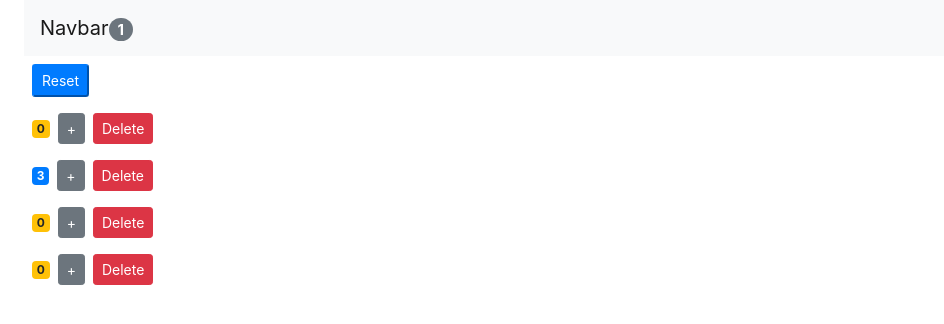
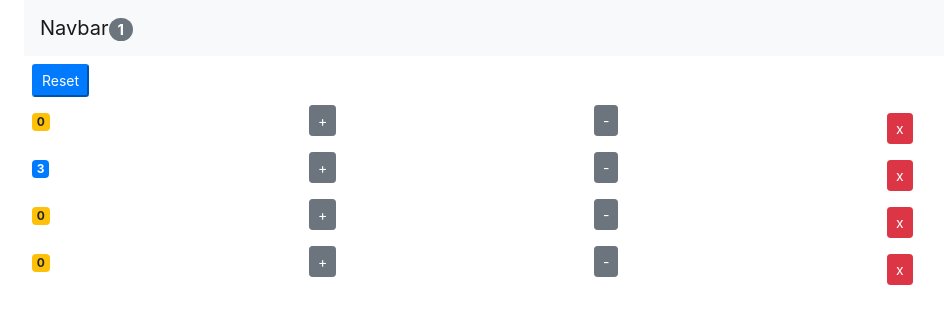
Before and after one commit to gabpoiss/React_With_Mosh, a React (Create React App) app in the folder counter-app/: page / in a window 1280 px wide. Shown: the top 324 px of the page, without its empty margins (61-1005 px from the left). Built offline with nearby package versions, Linux system fonts and the light colour scheme.

Commit message:
Cleaned the code with no more errors and created a Decrement method that decrease the counter onClick()

```diff
--- a/counter-app/src/App.js
+++ b/counter-app/src/App.js
@@ -13,16 +13,15 @@ class App extends Component {
     ]
   };
 
-  constructor() {
-    super();
-    console.log("App - Constructor");
-    // this.state = this.props.something;
-  }
+  // constructor() {
+  //   super();
+  //   // console.log("App - Constructor");
+  //   // this.state = this.props.something;
+  // }
 
   componentDidMount() {
     // AJAX call
-
-    console.log("App - mounted");
+    // console.log("App - mounted");
   }
 
   handleIncrement = counter => {
@@ -42,13 +41,22 @@ class App extends Component {
   };
 
   handleDelete = counterID => {
-    console.log("Event handle Delete Called", counterID);
+    // console.log("Event handle Delete Called", counterID);
     const counters = this.state.counters.filter(c => c.id !== counterID);
     this.setState({ counters: counters });
   };
 
+  handleDecrement = counterDecrement => {
+    console.log(counterDecrement);
+    const counters = this.state.counters.map(c => {
+      if (c.id === counterDecrement.id) c.value = c.value - 1;
+      return c;
+    });
+    this.setState({ counters: counters });
+  };
+
   render() {
-    console.log("App - Rendered");
+    // console.log("App - Rendered");
     return (
       <React.Fragment>
         <main className="container">
@@ -60,6 +68,7 @@ class App extends Component {
             onReset={this.handleReset}
             onIncrement={this.handleIncrement}
             onDelete={this.handleDelete}
+            onDecrement={this.handleDecrement}
           />
         </main>
       </React.Fragment>
--- a/counter-app/src/components/counter.jsx
+++ b/counter-app/src/components/counter.jsx
@@ -10,32 +10,47 @@ class Counter extends Component {
   //   this.handleIncrement = this.handleIncrement.bind(this);
   // }
   componentDidUpdate(prevProps, prevState) {
-    console.log("prevProps", prevProps);
-    console.log("prevState", prevState);
+    // console.log("prevProps", prevProps);
+    // console.log("prevState", prevState);
   }
 
   componentWillUnmount() {
-    console.log("Counter - Unmount");
+    // console.log("Counter - Unmount");
   }
 
   render() {
-    console.log("Counter - Rendered");
+    // console.log("Counter - Rendered");
     return (
-      <div>
+      <div className="row">
+        <div className="col">
           <span className={this.getBadgeClasses()}>{this.formatCount()}</span>
-
+        </div>
+        <div className="col">
           <button
             onClick={() => this.props.onIncrement(this.props.counter)}
             className="btn btn-secondary btn-sm"
           >
             +
           </button>
+        </div>
+
+        <div className="col">
+          <button
+            onClick={() => this.props.onDecrement(this.props.counter)}
+            className="btn btn-secondary btn-sm"
+          >
+            -
+          </button>
+        </div>
+
+        <div className="col">
           <button
             onClick={() => this.props.onDelete(this.props.counter.id)}
             className="btn btn-danger btn-sm m-2"
           >
-          Delete
+            x
           </button>
+        </div>
       </div>
     );
   }
--- a/counter-app/src/components/counters.jsx
+++ b/counter-app/src/components/counters.jsx
@@ -3,8 +3,14 @@ import Counter from "./counter";
 
 class Counters extends Component {
   render() {
-    console.log("Counters - Rendered");
-    const { onReset, counters, onDelete, onIncrement } = this.props;
+    // console.log("Counters - Rendered");
+    const {
+      onReset,
+      counters,
+      onDelete,
+      onIncrement,
+      onDecrement
+    } = this.props;
     return (
       <div>
         <button onClick={onReset} className="btn-primary btn-sm m-2">
@@ -17,6 +23,7 @@ class Counters extends Component {
             onDelete={onDelete}
             onIncrement={onIncrement}
             counter={counter}
+            onDecrement={onDecrement}
           />
         ))}
       </div>
--- a/counter-app/src/components/navbar.jsx
+++ b/counter-app/src/components/navbar.jsx
@@ -1,19 +1,19 @@
-import React, { Component } from "react";
+import React from "react";
 
 // Stateless Functionnal Components
 
 // Destructuring Arguments
 
 const NavBar = ({ totalCounters }) => {
-  console.log("NavBar - Rendered");
+  //   console.log("NavBar - Rendered");
   return (
     <nav className="navbar navbar-light bg-light">
-      <a className="navbar-brand" href="#">
+      <div className="navbar-brand">
         Navbar
         <span className="badge badge-pill badge-secondary">
           {totalCounters}
         </span>
-      </a>
+      </div>
     </nav>
   );
 };
--- a/counter-app/src/index.js
+++ b/counter-app/src/index.js
@@ -4,9 +4,8 @@ import "./index.css";
 import App from "./App";
 import * as serviceWorker from "./serviceWorker";
 import "bootstrap/dist/css/bootstrap.css";
-import Counter from "./components/counter";
-import Counters from "./components/counters";
-import Email from "./components/Email_form";
+// import Counter from "./components/counter";
+// import Email from "./components/Email_form";
 
 ReactDOM.render(<App />, document.getElementById("root"));
 
```
Lines whose indentation alone changed are shown as unchanged.
